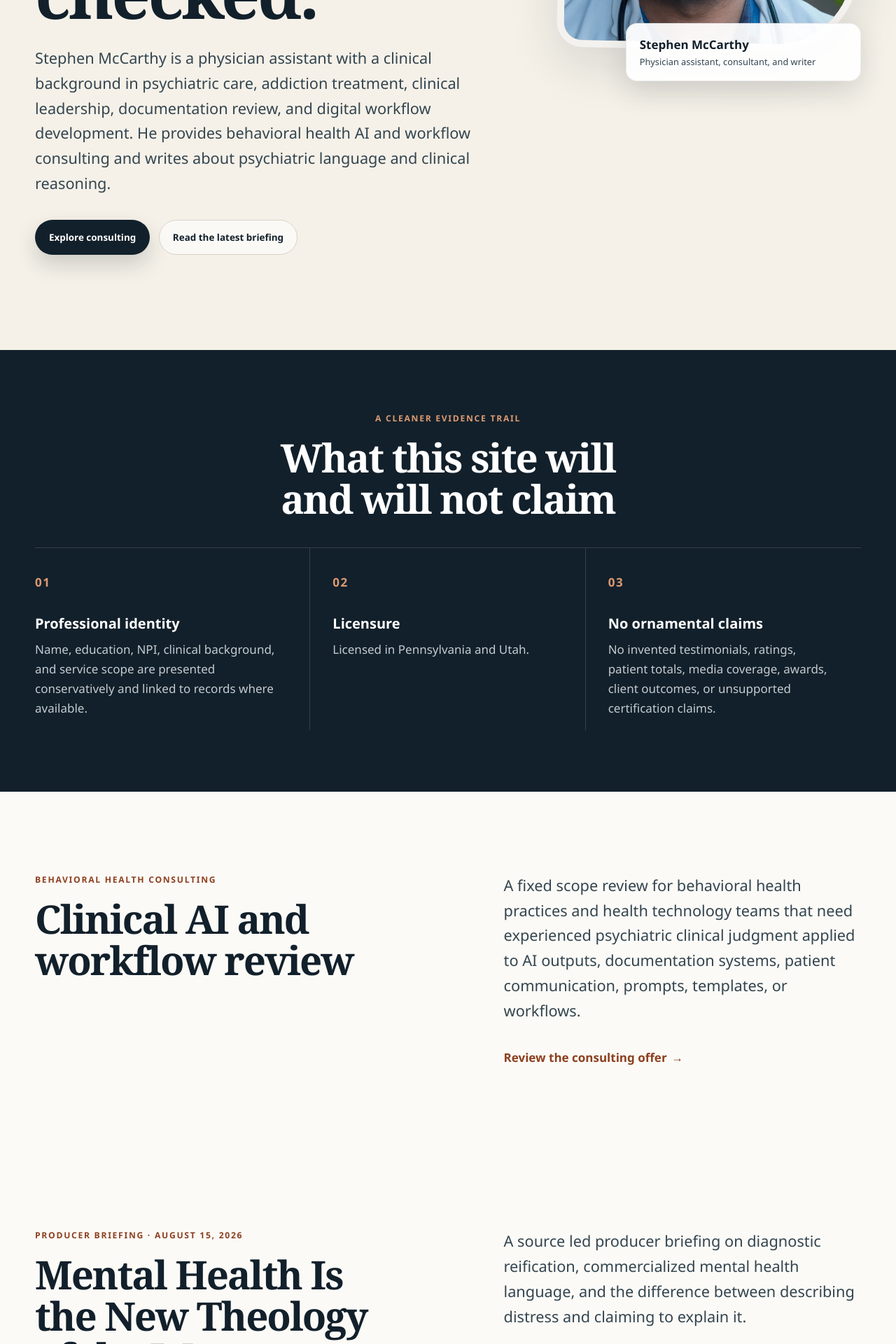
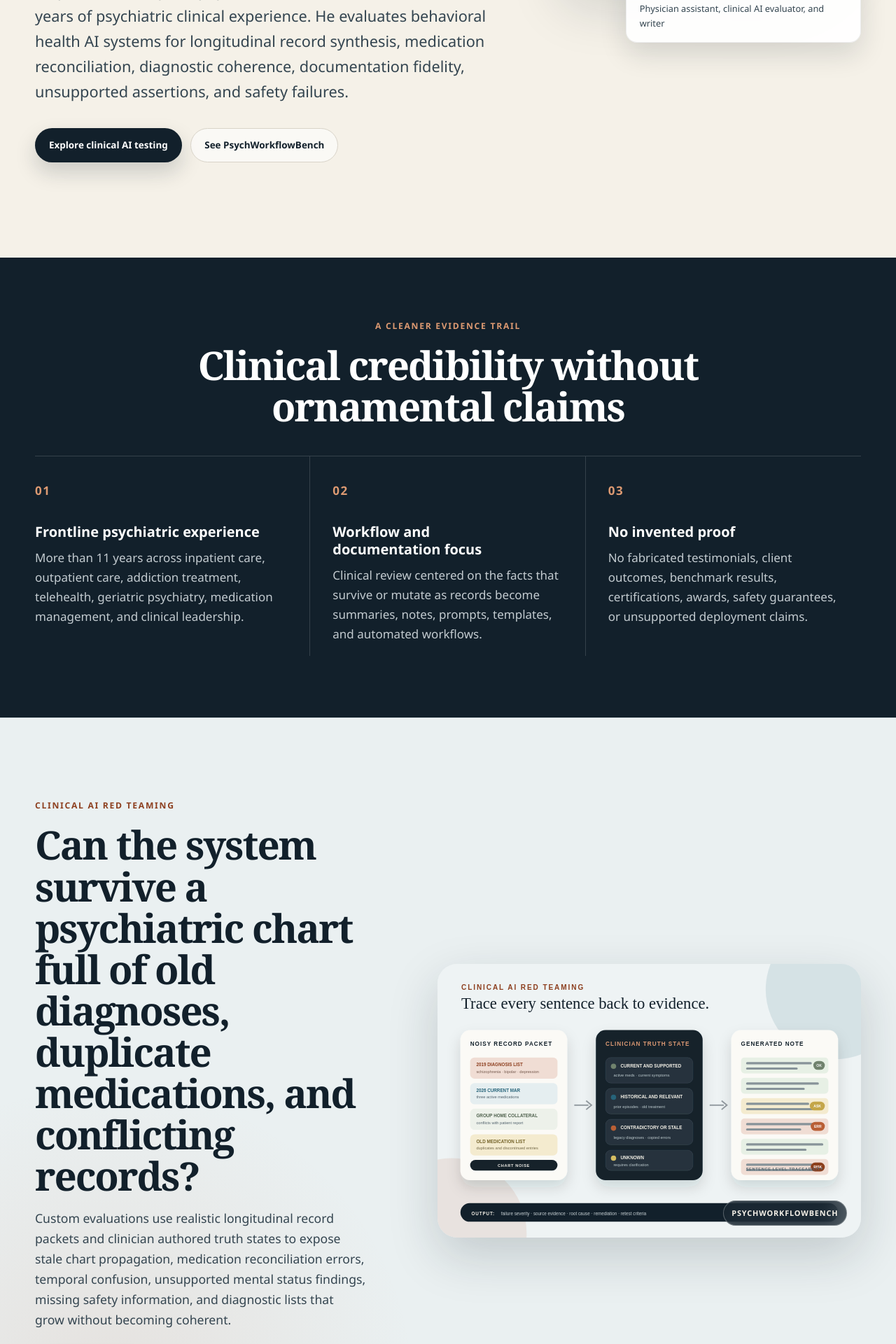
Before and after one commit to mccarthys11145-del/personal-website-2, a Next.js app: page / in a window 1280 px wide. Shown: the part 880-2800 px from the top of the page at 70% size. Built offline with nearby package versions, Linux system fonts and the light colour scheme.

Commit message:
Feature clinical AI red teaming on home page

```diff
--- a/app/page.tsx
+++ b/app/page.tsx
@@ -4,9 +4,9 @@ import Link from "next/link"
 import { JsonLd } from "@/components/json-ld"
 
 export const metadata: Metadata = {
-  title: { absolute: "Stephen McCarthy | Physician Assistant and Behavioral Health Consultant" },
+  title: { absolute: "Stephen McCarthy | Clinical AI Red Team Consultant" },
   description:
-    "Stephen McCarthy is a physician assistant and behavioral health consultant in Allentown, Pennsylvania, with experience in psychiatric care, clinical AI review, documentation, workflow design, and medical writing.",
+    "Stephen McCarthy is a physician assistant and clinical AI red team consultant in Allentown, Pennsylvania, focused on behavioral health benchmarking, psychiatric record synthesis, documentation fidelity, and clinical reasoning.",
   alternates: { canonical: "/" },
 }
 
@@ -17,7 +17,7 @@ export default function HomePage() {
     "@id": "https://www.stephenmccarthypa.com/#profilepage",
     url: "https://www.stephenmccarthypa.com",
     name: "Stephen McCarthy professional profile",
-    dateModified: "2026-08-30",
+    dateModified: "2026-08-31",
     inLanguage: "en-US",
     mainEntity: { "@id": "https://www.stephenmccarthypa.com/#person" },
     isPartOf: { "@id": "https://www.stephenmccarthypa.com/#website" },
@@ -29,19 +29,19 @@ export default function HomePage() {
       <section className="hero section-pad">
         <div className="shell hero-grid">
           <div className="hero-copy">
-            <p className="eyebrow">Physician assistant · Behavioral health consultant · Allentown, Pennsylvania</p>
-            <h1>Clinical experience. Clear language. Systems that can be checked.</h1>
+            <p className="eyebrow">Physician assistant · Clinical AI red team consultant · Allentown, Pennsylvania</p>
+            <h1>Stress test clinical AI against the records it will actually encounter.</h1>
             <p className="hero-lead">
-              Stephen McCarthy is a physician assistant with a clinical background in psychiatric care,
-              addiction treatment, clinical leadership, documentation review, and digital workflow development.
-              He provides behavioral health AI and workflow consulting and writes about psychiatric language and clinical reasoning.
+              Stephen McCarthy is a physician assistant with more than 11 years of psychiatric clinical experience.
+              He evaluates behavioral health AI systems for longitudinal record synthesis, medication reconciliation,
+              diagnostic coherence, documentation fidelity, unsupported assertions, and safety failures.
             </p>
             <div className="button-row">
               <Link className="button primary" href="/consulting">
-                Explore consulting
+                Explore clinical AI testing
               </Link>
-              <Link className="button secondary" href="/briefing/mental-health-theology">
-                Read the latest briefing
+              <Link className="button secondary" href="/psychworkflowbench">
+                See PsychWorkflowBench
               </Link>
             </div>
           </div>
@@ -59,7 +59,7 @@ export default function HomePage() {
             </div>
             <div className="portrait-caption">
               <span>Stephen McCarthy</span>
-              <span>Physician assistant, consultant, and writer</span>
+              <span>Physician assistant, clinical AI evaluator, and writer</span>
             </div>
           </div>
         </div>
@@ -69,28 +69,60 @@ export default function HomePage() {
         <div className="shell">
           <div className="section-heading compact">
             <p className="eyebrow light">A cleaner evidence trail</p>
-            <h2 id="fact-band-title">What this site will and will not claim</h2>
+            <h2 id="fact-band-title">Clinical credibility without ornamental claims</h2>
           </div>
           <div className="fact-grid">
             <article>
               <span className="fact-number">01</span>
-              <h3>Professional identity</h3>
+              <h3>Frontline psychiatric experience</h3>
               <p>
-                Name, education, NPI, clinical background, and service scope are presented conservatively and linked to records where available.
+                More than 11 years across inpatient care, outpatient care, addiction treatment, telehealth,
+                geriatric psychiatry, medication management, and clinical leadership.
               </p>
             </article>
             <article>
               <span className="fact-number">02</span>
-              <h3>Licensure</h3>
-              <p>Licensed in Pennsylvania and Utah.</p>
+              <h3>Workflow and documentation focus</h3>
+              <p>
+                Clinical review centered on the facts that survive or mutate as records become summaries,
+                notes, prompts, templates, and automated workflows.
+              </p>
             </article>
             <article>
               <span className="fact-number">03</span>
-              <h3>No ornamental claims</h3>
+              <h3>No invented proof</h3>
               <p>
-                No invented testimonials, ratings, patient totals, media coverage, awards, client outcomes, or unsupported certification claims.
+                No fabricated testimonials, client outcomes, benchmark results, certifications, awards,
+                safety guarantees, or unsupported deployment claims.
               </p>
             </article>
+          </div>
+        </div>
+      </section>
+
+      <section className="section-pad red-team-home-section" aria-labelledby="red-team-home-title">
+        <div className="shell red-team-home-grid">
+          <div className="red-team-home-copy">
+            <p className="eyebrow">Clinical AI red teaming</p>
+            <h2 id="red-team-home-title">Can the system survive a psychiatric chart full of old diagnoses, duplicate medications, and conflicting records?</h2>
+            <p>
+              Custom evaluations use realistic longitudinal record packets and clinician authored truth states to expose stale chart propagation,
+              medication reconciliation errors, temporal confusion, unsupported mental status findings, missing safety information,
+              and diagnostic lists that grow without becoming coherent.
+            </p>
+            <div className="button-row">
+              <Link className="button primary" href="/consulting">Review the service</Link>
+              <Link className="button secondary" href="/psychworkflowbench">Review the methodology</Link>
+            </div>
+          </div>
+          <div className="red-team-home-art">
+            <Image
+              src="/clinical-ai-failure-map.svg"
+              alt="Clinical AI failure map tracing noisy psychiatric records into a structured truth state and a scored generated note"
+              width={960}
+              height={620}
+              sizes="(max-width: 860px) 100vw, 50vw"
+            />
           </div>
         </div>
       </section>
@@ -98,15 +130,16 @@ export default function HomePage() {
       <section className="section-pad featured-writing">
         <div className="shell feature-grid">
           <div>
-            <p className="eyebrow">Behavioral health consulting</p>
-            <h2>Clinical AI and workflow review</h2>
+            <p className="eyebrow">Evaluation framework</p>
+            <h2>PsychWorkflowBench</h2>
           </div>
           <div>
             <p className="feature-deck">
-              A fixed scope review for behavioral health practices and health technology teams that need experienced psychiatric clinical judgment applied to AI outputs, documentation systems, patient communication, prompts, templates, or workflows.
+              A clinician authored framework under development for testing longitudinal psychiatric record synthesis,
+              medication reconciliation, diagnostic coherence, contradiction handling, documentation fidelity, and safety.
             </p>
-            <Link className="text-link" href="/consulting">
-              Review the consulting offer <span aria-hidden="true">→</span>
+            <Link className="text-link" href="/psychworkflowbench">
+              Explore PsychWorkflowBench <span aria-hidden="true">→</span>
             </Link>
           </div>
         </div>
@@ -211,14 +244,14 @@ export default function HomePage() {
       <section className="section-pad quote-section">
         <div className="shell quote-wrap">
           <blockquote>
-            “A diagnostic label may be a useful map pin. It is not automatically a bacterium, lesion, or causal mechanism.”
+            A clinical note should be concise because the evidence has been organized, not because the difficult facts disappeared.
           </blockquote>
           <div>
             <p>
-              The distinction matters because patients and organizations deserve language that clarifies what is known, what is inferred, and what remains uncertain.
+              The same standard applies to clinical AI: preserve what matters, expose what conflicts, and never manufacture certainty to complete a template.
             </p>
             <div className="button-row">
-              <Link className="button secondary light-button" href="/consulting">Consulting</Link>
+              <Link className="button secondary light-button" href="/consulting">Clinical AI testing</Link>
               <Link className="text-link" href="/about">About the approach <span aria-hidden="true">→</span></Link>
             </div>
           </div>
```
